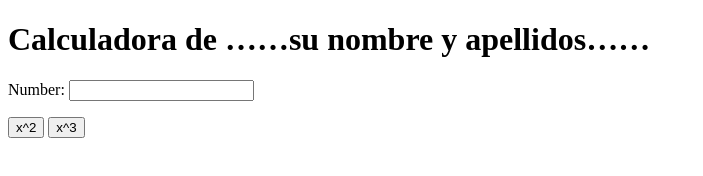
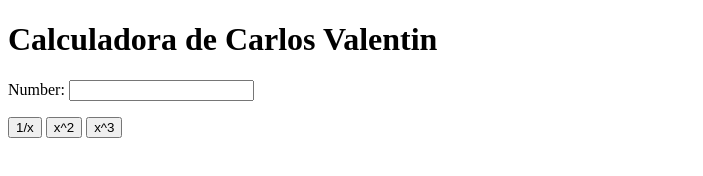
Before and after one commit to cjvd/my_calculator_2, a plain HTML site: page index.html in a window 1280 px wide. Shown: the whole page, without its empty margins (0-703 px from the left). Drawn offline with Linux system fonts and the light colour scheme.

Commit message:
1/x button

```diff
--- a/index.html
+++ b/index.html
@@ -5,10 +5,11 @@
 		<meta charset="utf-8">
 	</head>
 	<body>
-		<h1>Calculadora de ……su nombre y apellidos……</h1>
+		<h1>Calculadora de Carlos Valentin</h1>
 		Number:
 		<input type="text" id="n1">
 		<p>
+			<button onclick="inverse()"> 1/x </button>
 			<button onclick="square()"> x^2 </button>
 			<button onclick="cube()"> x^3 </button>
 		</p>
@@ -21,6 +22,10 @@
 				var num = document.getElementById("n1");
 				num.value = Math.pow(num.value, 2);
 			}
+			function inverse() {
+				var num = document.getElementById("n1");
+				num.value = 1/num.value;
+			}
 		</script>
 	</body>
 </html>
```
